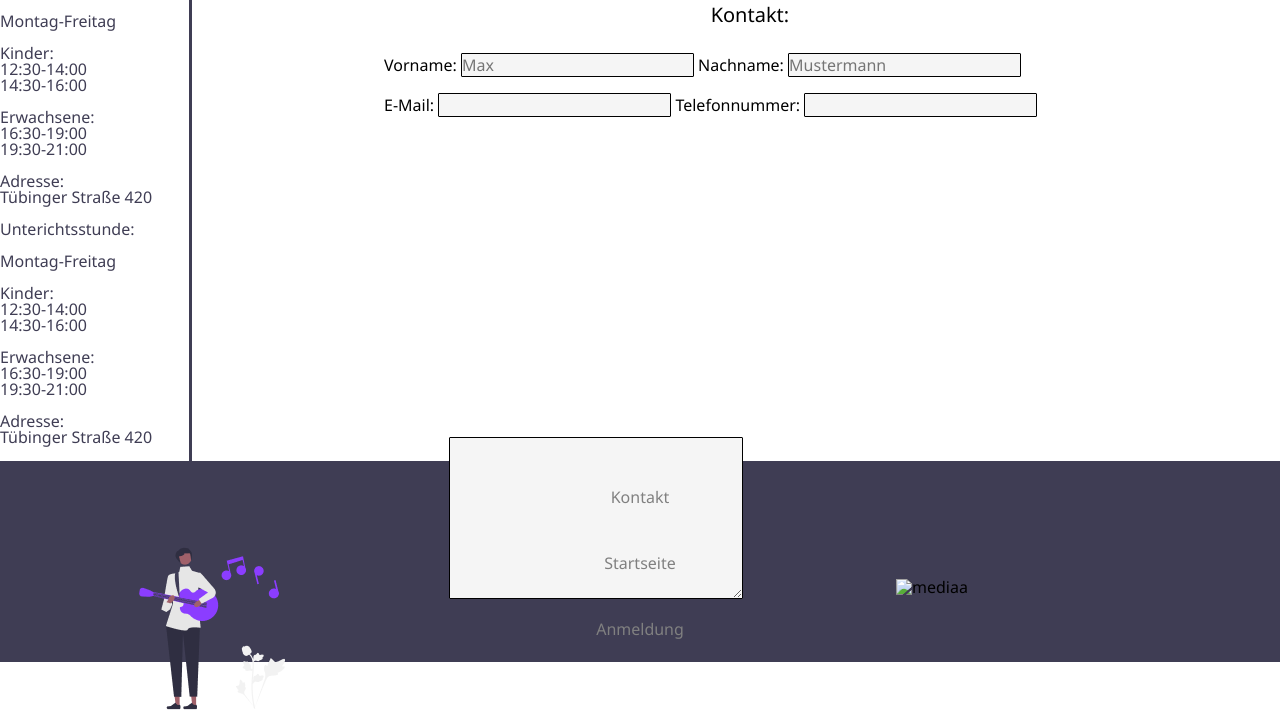
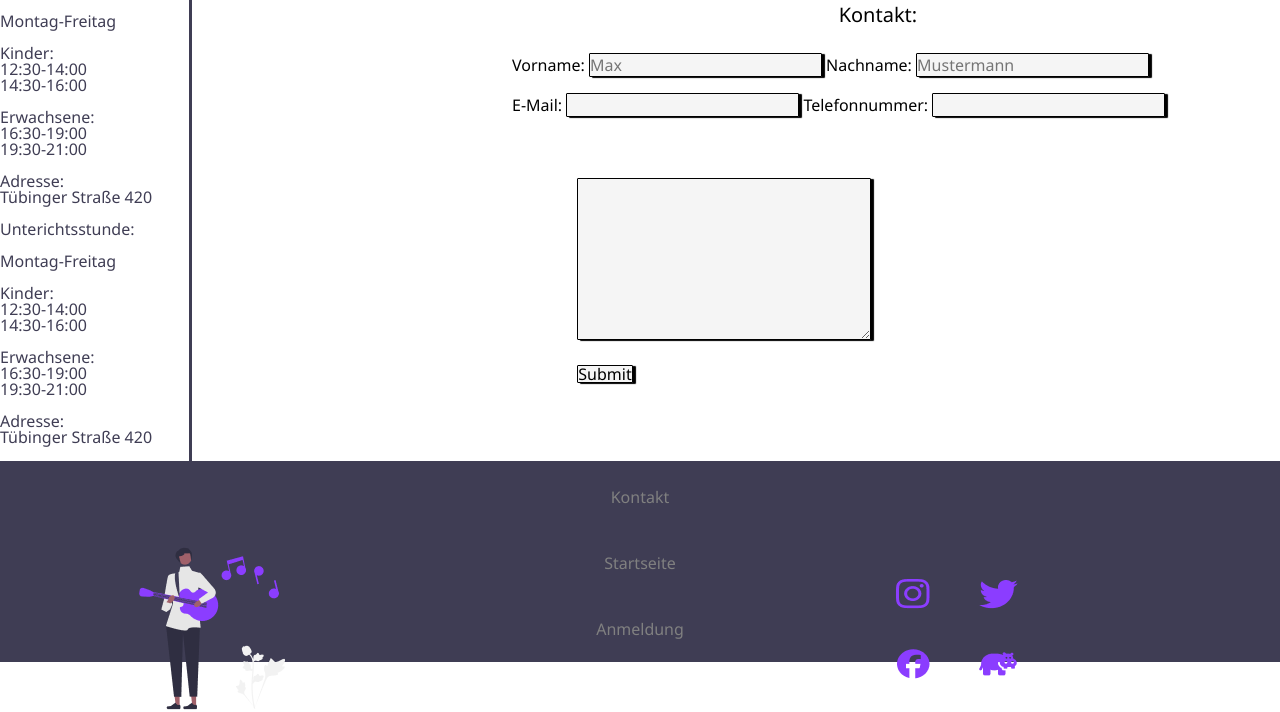
Before and after one commit to Gakiischi/Musikschule, a plain HTML site: page kontakt.html in a window 1280 px wide. Shown: the part 93-805 px from the top of the page. Drawn offline with Linux system fonts and the light colour scheme.

Commit message:
ladenbin

```diff
--- a/kontakt.html
+++ b/kontakt.html
@@ -57,13 +57,13 @@
         <p>Tübinger Straße 420</p>
         <br />
       </aside>
-      <main class="main-content">
+      <main class="contact">
         <div class="image-text-container">
             <h1>Kontakt:</h1> <br> <br> <br>
             <form action="bilder/Group 86.png">
               <div class="Name">
-                <label for="fname">Vorname:</label>
-                <input type="text" id="fname" name="fname" placeholder="Max">
+                <label class="formzeile1" for="fname">Vorname:</label>
+                <input class="formzeile1" type="text" id="fname" name="fname" placeholder="Max">
                 <label for="lname">Nachname:</label>
                 <input type="text" id="lname" name="lname" placeholder="Mustermann"><br> <br>
                 </div>
@@ -96,7 +96,7 @@
       </div>
 
       <img class="bilderimfoot" src="bilder/pascalfooter.png" alt="joa">
-      <a href=""><img class="socialmedia" src="bilder/Group 87.png" alt="mediaa"></a>
+      <a href=""><img class="socialmedia" src="bilder/SocialMediaIcons.png" alt="mediaa"></a>
     </footer>
   </body>
 </html>
--- a/style.css
+++ b/style.css
@@ -185,6 +185,7 @@ input {
   border-radius: 1px;
   border: black solid 1px;
   background: #f5f5f5;
+  box-shadow: 3px 1px 1px black;
 }
 
 textarea {
@@ -194,12 +195,14 @@ textarea {
   position: absolute;
   left: 10%;
   top: 120%;
+  box-shadow: 3px 1px 1px black;
 }
 
 .submit {
   position: absolute;
   top: 250%;
   left: 10%;
+  box-shadow: 3px 1px 1px black;
 }
 
 .main-content img {
```
